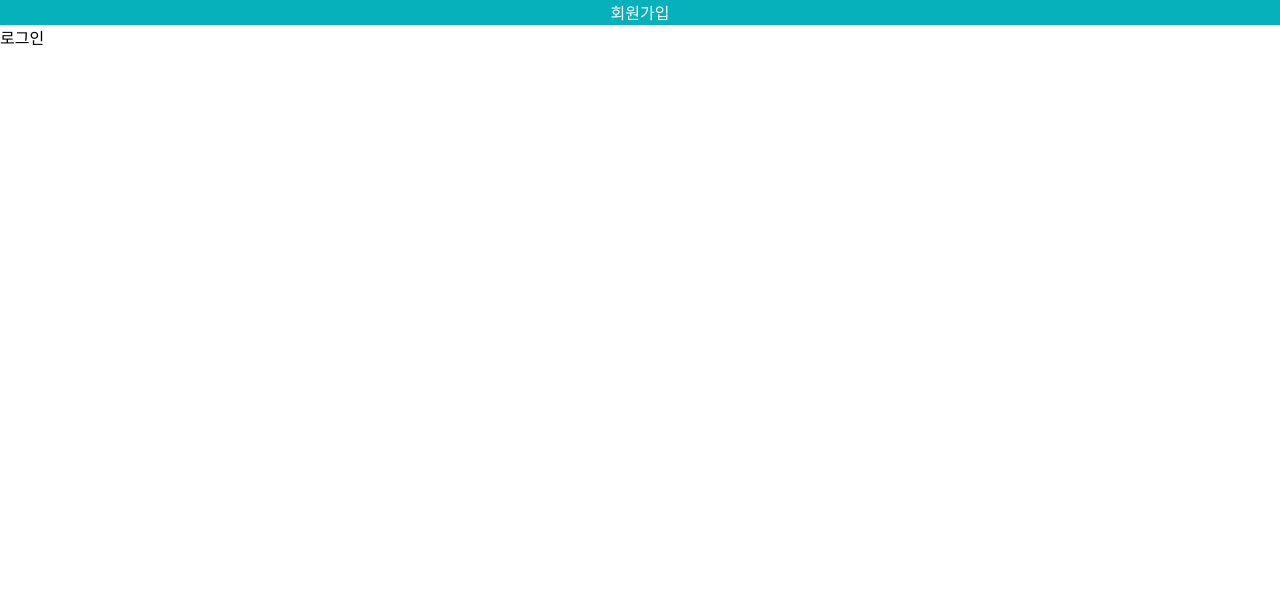
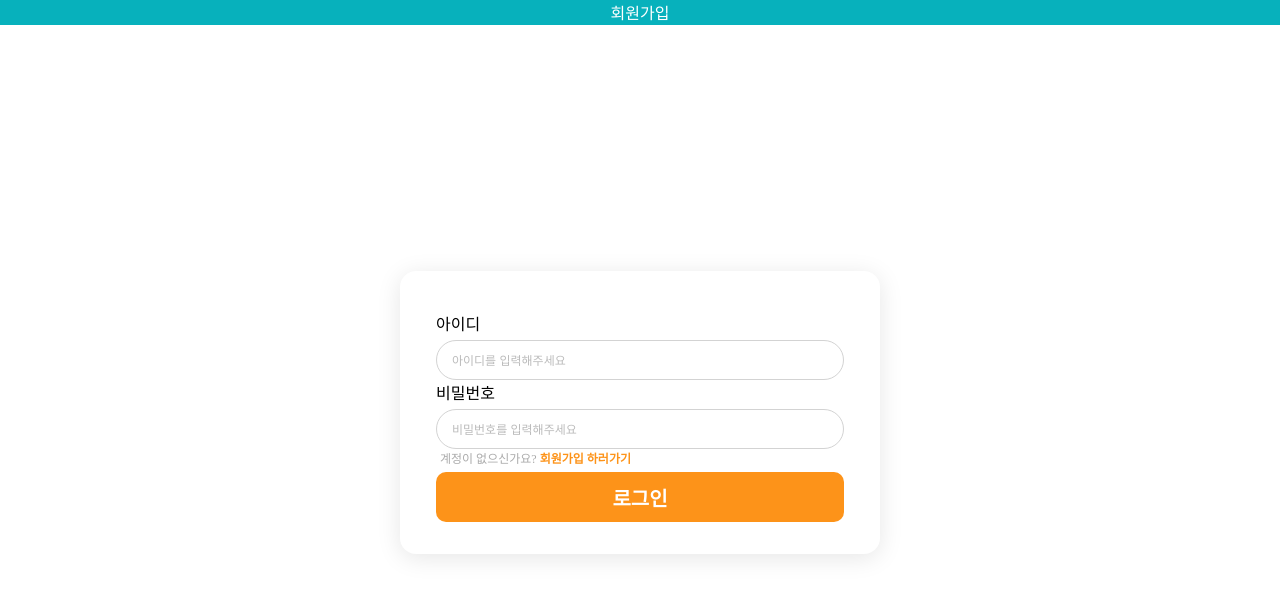
Before and after one commit to ilegood/hlml-client, a React (Vite) app: page /login in a window 1280 px wide. Shown: the top 596 px of the page. Built offline with nearby package versions, Linux system fonts and the light colour scheme.

Commit message:
login page update

```diff
--- a/package.json
+++ b/package.json
@@ -24,7 +24,8 @@
   "dependencies": {
     "react": "^19.2.4",
     "react-dom": "^19.2.4",
-    "react-router-dom": "^7.13.2"
+    "react-router-dom": "^7.13.2",
+    "styled-components": "^6.3.12"
   },
   "devDependencies": {
     "@eslint/js": "^9.39.4",
--- a/src/Pages/MainPage.jsx
+++ b/src/Pages/MainPage.jsx
@@ -28,6 +28,7 @@ const MainPage = () => {
       <h1>우와웅</h1>
       <Link to="/register">회원가입</Link>
       <Link to="/login">로그인</Link>
+      <Link to="/user">마이페이지</Link>
     </>
   );
 };
--- a/src/Pages/RegisterPage.css
+++ /dev/null
@@ -1,111 +0,0 @@
-@import "../styles.css";
-
-body {
-  background-color: var(--color-bg);
-}
-
-.section {
-  display: flex;
-  justify-content: center;
-  align-items: center;
-  height: calc(100vh - 25px);
-}
-
-.container {
-  display: flex;
-  flex-direction: column;
-  width: 480px;
-  background-color: var(--color-bg);
-  border-radius: 16px;
-  padding: 40px 36px 32px;
-  box-shadow: 0 4px 24px rgba(0, 0, 0, 0.1);
-}
-
-label {
-  display: flex;
-  flex-direction: column;
-  font-size: 13px;
-  font-weight: 600;
-  color: var(--color-text);
-  margin-bottom: 10px;
-}
-
-input {
-  background-color: var(--color-bg);
-  border: 1.5px solid #d3d3d3;
-  width: 100%;
-  height: 40px;
-  border-radius: 50px;
-  padding: 0 15px;
-  margin-top: 5px;
-  font-size: 14px;
-  color: var(--color-text);
-  outline: none;
-  transition:
-    border-color 0.2s,
-    background-color 0.2s;
-}
-
-input::placeholder {
-  color: #bbb;
-  font-size: 12px;
-}
-
-input:focus {
-  border-color: var(--color-active);
-  background-color: #fff8f2;
-}
-
-.button-wrap {
-  display: flex;
-  gap: 10px;
-  margin-top: 10px;
-}
-
-.btn-cancel,
-.btn-submit {
-  flex: 1;
-  height: 45px;
-  border-radius: 50px;
-  border: none;
-  font-size: 15px;
-  font-weight: 600;
-  cursor: pointer;
-  transition:
-    opacity 0.2s,
-    transform 0.1s;
-}
-
-.btn-cancel {
-  background-color: #f0f0f0;
-  color: #888;
-}
-
-.btn-submit {
-  background-color: var(--color-active);
-  color: white;
-}
-
-.btn-cancel:hover,
-.btn-submit:hover {
-  opacity: 0.85;
-}
-
-.btn-cancel:active,
-.btn-submit:active {
-  transform: scale(0.98);
-}
-
-.back-link {
-  display: block;
-  text-align: center;
-  margin-top: 16px;
-  font-size: 13px;
-  color: #aaa;
-  text-decoration: none;
-  transition: color 0.2s;
-}
-
-.back-link:hover {
-  color: var(--color-active);
-}
--- a/src/Pages/RegisterPage.jsx
+++ b/src/Pages/RegisterPage.jsx
@@ -1,10 +1,115 @@
 import { Link } from "react-router-dom";
-import "./RegisterPage.css";
+import styled from "styled-components";
+
+const RegisterStyled = styled.div`
+  display: flex;
+  justify-content: center;
+  align-items: center;
+  height: calc(100vh - 25px);
+
+  .container {
+    display: flex;
+    flex-direction: column;
+    width: 480px;
+    background-color: var(--color-bg);
+    border-radius: 16px;
+    padding: 40px 36px 32px;
+    box-shadow: 0 4px 24px rgba(0, 0, 0, 0.1);
+  }
+
+  label {
+    display: flex;
+    flex-direction: column;
+    font-size: 13px;
+    font-weight: 600;
+    color: var(--color-text);
+    margin-bottom: 10px;
+  }
+
+  input {
+    background-color: var(--color-bg);
+    border: 1.5px solid #d3d3d3;
+    width: 100%;
+    height: 40px;
+    border-radius: 50px;
+    padding: 0 15px;
+    margin-top: 5px;
+    font-size: 14px;
+    color: var(--color-text);
+    outline: none;
+    transition:
+      border-color 0.2s,
+      background-color 0.2s;
+  }
+
+  input::placeholder {
+    color: #bbb;
+    font-size: 12px;
+  }
+
+  input:focus {
+    border-color: var(--color-active);
+    background-color: #fff8f2;
+  }
+
+  .button-wrap {
+    display: flex;
+    gap: 10px;
+    margin-top: 10px;
+  }
+
+  .btn-cancel,
+  .btn-submit {
+    flex: 1;
+    height: 45px;
+    border-radius: 50px;
+    border: none;
+    font-size: 15px;
+    font-weight: 600;
+    cursor: pointer;
+    transition:
+      opacity 0.2s,
+      transform 0.1s;
+  }
+
+  .btn-cancel {
+    background-color: #f0f0f0;
+    color: #888;
+  }
+
+  .btn-submit {
+    background-color: var(--color-active);
+    color: white;
+  }
+
+  .btn-cancel:hover,
+  .btn-submit:hover {
+    opacity: 0.85;
+  }
+
+  .btn-cancel:active,
+  .btn-submit:active {
+    transform: scale(0.98);
+  }
+
+  .back-link {
+    display: block;
+    text-align: center;
+    margin-top: 16px;
+    font-size: 13px;
+    color: #aaa;
+    text-decoration: none;
+    transition: color 0.2s;
+  }
+
+  .back-link:hover {
+    color: var(--color-active);
+  }
+`;
 
 const RegisterPage = () => {
   return (
-    <>
-      <div className="section">
+    <RegisterStyled>
       <form>
         <div className="container">
           <label>
@@ -81,8 +186,7 @@ const RegisterPage = () => {
           </Link>
         </div>
       </form>
-      </div>
-    </>
+    </RegisterStyled>
   );
 };
 
--- a/src/main.jsx
+++ b/src/main.jsx
@@ -1,6 +1,7 @@
 import { createRoot } from "react-dom/client";
 import { RouterProvider } from "react-router-dom";
 import router from "./router.jsx";
+import "./styles.css";
 
 createRoot(document.getElementById("root")).render(
   <RouterProvider router={router} />,
--- a/src/pages/LoginPage.jsx
+++ b/src/pages/LoginPage.jsx
@@ -1,5 +1,124 @@
+import { Link } from "react-router-dom";
+import styled from "styled-components";
+
+const LoginStyles = styled.div`
+  display: flex;
+  justify-content: center;
+  align-items: center;
+  height: calc(100vh - 25px);
+
+  .container {
+    display: flex;
+    flex-direction: column;
+    width: 480px;
+    background-color: var(--color-bg);
+    border-radius: 16px;
+    padding: 40px 36px 32px;
+    box-shadow: 0 4px 24px rgba(0, 0, 0, 0.1);
+  }
+
+  input {
+    background-color: var(--color-bg);
+    border: 1.5px solid #d3d3d3;
+    width: 100%;
+    height: 40px;
+    border-radius: 50px;
+    padding: 0 15px;
+    margin-top: 5px;
+    font-size: 14px;
+    color: var(--color-text);
+    outline: none;
+    transition:
+      border-color 0.2s,
+      background-color 0.2s;
+  }
+
+  input::placeholder {
+    color: #bbb;
+    font-size: 12px;
+  }
+
+  input:focus {
+    border-color: var(--color-active);
+    background-color: #fff8f2;
+  }
+
+  .signup-link {
+    font-size: 12px;
+    color: #aaa;
+    text-decoration: none;
+    margin-top: 4px;
+    padding-left: 4px;
+    transition: color 0.2s;
+  }
+
+  .signup-link span {
+    color: var(--color-active);
+    font-weight: 600;
+  }
+
+  .signup-link:hover {
+    color: #888;
+  }
+
+  .login-box {
+    margin-top: 5px;
+    width: 100%;
+    height: 50px;
+    background-color: var(--color-active);
+    border: none;
+    border-radius: 10px;
+    color: white;
+    font-size: 20px;
+    font-weight: 600;
+    cursor: pointer;
+    transition:
+      opacity 0.2s,
+      transform 0.1s;
+  }
+
+  .login-box:hover {
+    opacity: 0.85;
+  }
+
+  .login-box:active {
+    transform: scale(0.97);
+  }
+`;
+
 const LoginPage = () => {
-  return <>로그인</>;
+  return (
+    <LoginStyles>
+      <form>
+        <div className="container">
+          <div className="input-wrap">
+            <label>
+              아이디
+              <input
+                type="text"
+                className="id"
+                placeholder="아이디를 입력해주세요"
+              />
+            </label>
+            <label>
+              비밀번호
+              <input
+                type="password"
+                className="pw"
+                placeholder="비밀번호를 입력해주세요"
+              />
+            </label>
+            <Link to="/register" className="signup-link">
+              계정이 없으신가요? <span>회원가입 하러가기</span>
+            </Link>
+          </div>
+          <button type="submit" className="login-box">
+            로그인
+          </button>
+        </div>
+      </form>
+    </LoginStyles>
+  );
 };
 
 export default LoginPage;
--- /dev/null
+++ b/src/pages/UserPage.jsx
@@ -0,0 +1,71 @@
+import styled from "styled-components";
+
+const Userstyles = styled.div`
+  display: flex;
+  flex-direction: column;
+  justify-content: center;
+  align-items: center;
+  height: calc(100vh - 25px);
+
+  .profile-wrap {
+    display: flex;
+    justify-content: center;
+    align-items: center;
+    border-bottom: 3px solid #d6d6d6;
+  }
+
+  .profile {
+    width: 100px;
+    height: 100px;
+    border-radius: 50%;
+    background-color: var(--color-active);
+  }
+
+  .edit {
+    width: 100px;
+    height: 30px;
+    border-radius: 50px;
+  }
+
+  .profile-util {
+    display: grid;
+    grid-template-columns: repeat(3, 1fr);
+    gap: 40px;
+  }
+
+  .util {
+    width: 200px;
+    height: 200px;
+    background-color: var(--color-bg);
+    border: none;
+    border-radius: 10px;
+    box-shadow: 0 4px 12px rgba(0, 0, 0, 0.1);
+  }
+`;
+
+const UserPage = () => {
+  return (
+    <Userstyles>
+      <div className="profile-wrap">
+        <div className="profile"></div>
+        <div className="user-info">
+          <h3>닉네임 님</h3>
+          <p>이메일</p>
+          <p>약속 성공 30번</p>
+          <p>실패 2번</p>
+          <p>게시물 32개</p>
+        </div>
+        <button className="edit">수정</button>
+      </div>
+      <div className="profile-util">
+        <button className="util">찜 목록</button>
+        <button className="util">올린 게시글</button>
+        <button className="util">친구 목록</button>
+        <button className="util">차단 목록</button>
+        <button className="util">신고</button>
+        <button className="util">고객센터</button>
+      </div>
+    </Userstyles>
+  );
+};
+export default UserPage;
--- a/src/router.jsx
+++ b/src/router.jsx
@@ -3,6 +3,7 @@ import Layout from "./components/Layout";
 import MainPage from "./pages/MainPage";
 import LoginPage from "./pages/LoginPage";
 import RegisterPage from "./pages/RegisterPage";
+import UserPage from "./pages/UserPage";
 
 const router = createBrowserRouter([
   {
@@ -12,6 +13,7 @@ const router = createBrowserRouter([
       { index: true, element: <MainPage /> },
       { path: "/register", element: <RegisterPage /> },
       { path: "/login", element: <LoginPage /> },
+      { path: "/user", element: <UserPage /> },
     ],
   },
 ]);
```
Also changed, not shown: 1 other file (tests, documents, lock files or other folders). Lines whose indentation alone changed are shown as unchanged.
